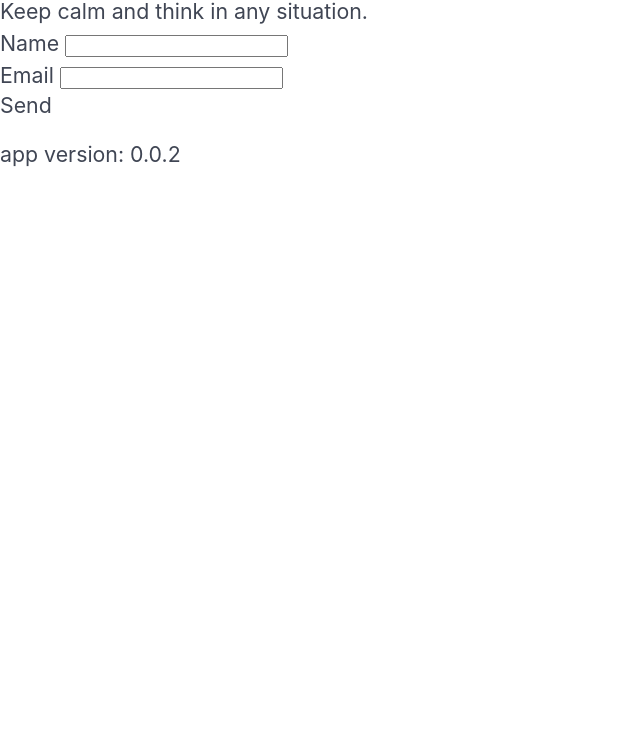
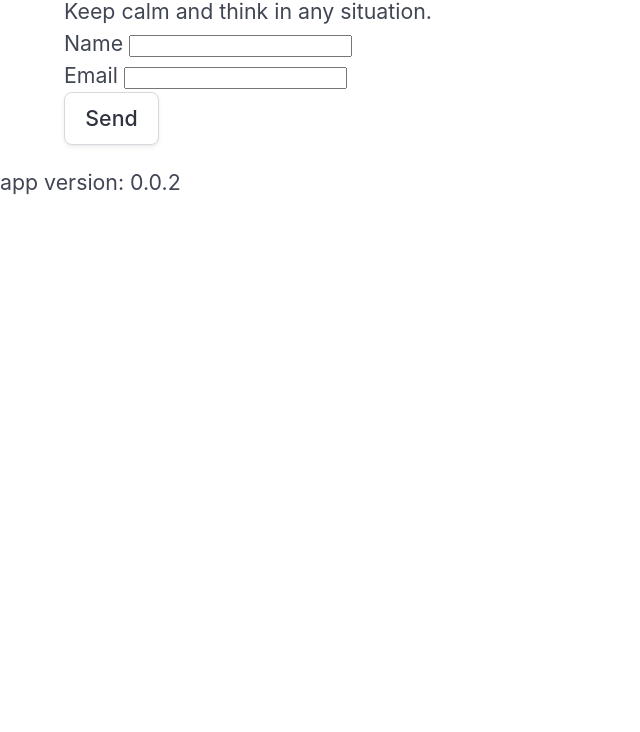
Before and after one commit to julienjespersen/eft, a plain HTML site: page index.html in a window 1280 px wide. Shown: the part 68-800 px from the top of the page, without its empty margins (0-640 px from the left). Drawn offline with Linux system fonts and the light colour scheme.

Commit message:
fix: favicon, margin

```diff
--- a/index.html
+++ b/index.html
@@ -14,7 +14,7 @@
     <link rel="apple-touch-icon" href="/img/icon-512.png" />
     <meta name="apple-mobile-web-app-status-bar" content="#D4FB79" />
 
-    <link rel="icon" href="app_icon.svg" />
+    <link rel="icon" href="/img/app_icon.svg" />
 
     <title>Emotional Freedom Techniques</title>
 
@@ -34,7 +34,7 @@
 </head>
 <body>
     <header>app menu</header>
-    <main>
+    <main class="container">
         <h1>Emotional Freedom Techniques</h1>
         <p>Keep calm and think in any situation.</p>
         <form name="contact" netlify>
@@ -45,7 +45,7 @@
               <label>Email <input type="email" name="email" /></label>
             </p>
             <p>
-              <button type="submit">Send</button>
+              <button class="button" type="submit">Send</button>
             </p>
           </form>
     </main>
--- /dev/null
+++ b/sw.js
@@ -0,0 +1 @@
+// sw.js
```
